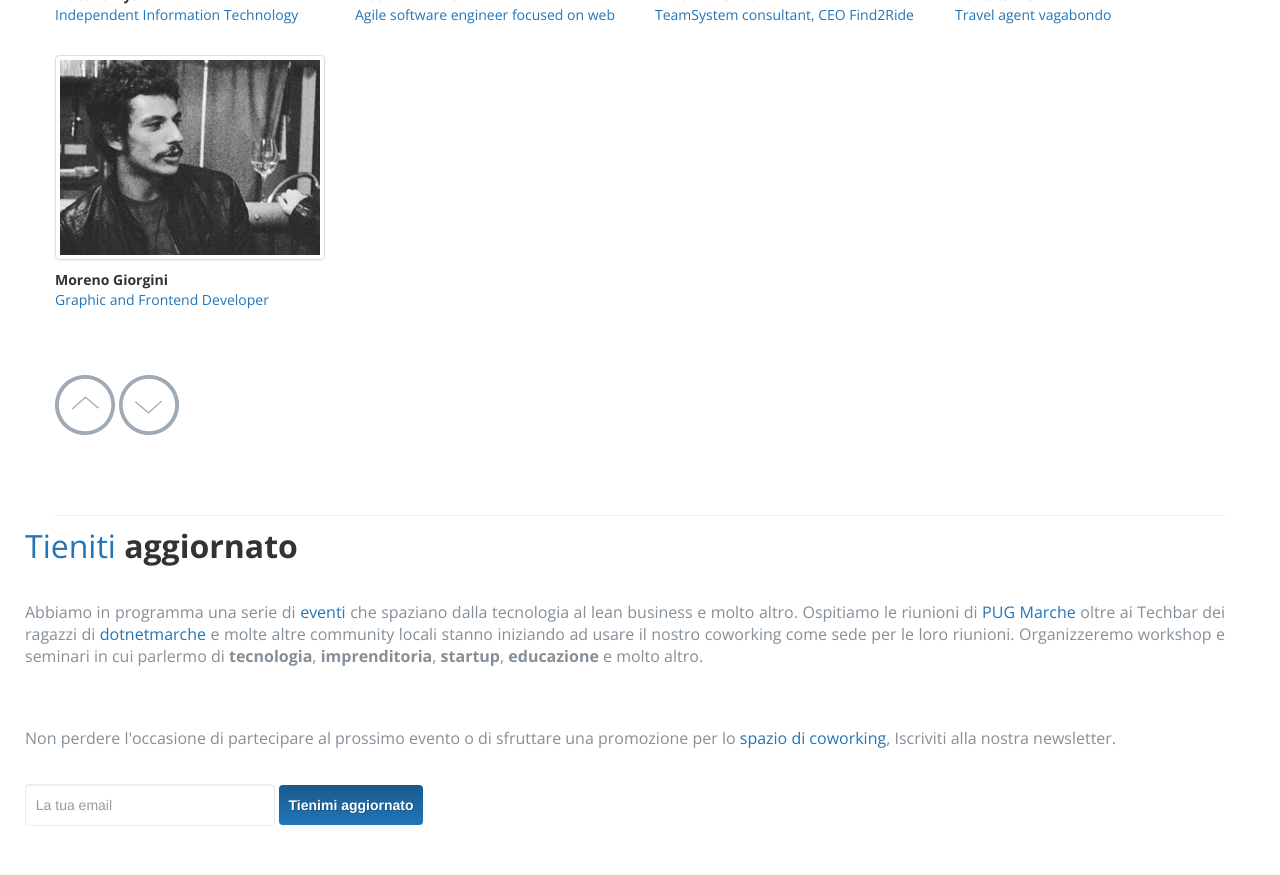
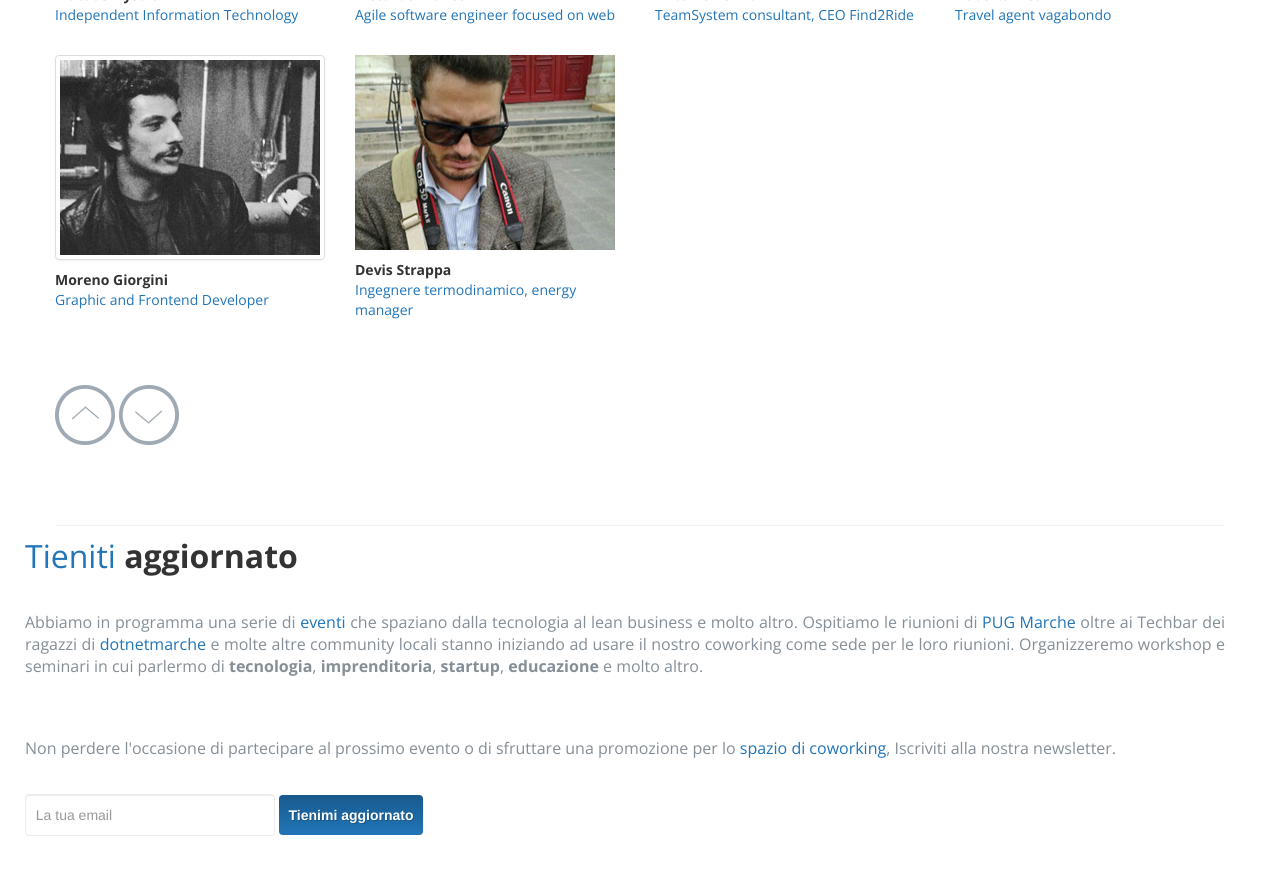
Before and after one commit to Cowo42/cowo42.github.io, a Jekyll site: the page built from index.html, in a window 1280 px wide and 900 px high, scrolled down 4205 px. Shown: the top 875 px of the window. Built offline with Jekyll 4.4.1, drawn with Linux system fonts in a browser that asks for light colours; comment, search, counter and statistics services are not loaded.

Commit message:
Aggiunto Devis

```diff
--- a/_includes/coworkers.html
+++ b/_includes/coworkers.html
@@ -70,6 +70,12 @@
                 <h5>Moreno Giorgini</a><br>
                 <span>Graphic and Frontend Developer</span></h5>
             </li>
+
+            <li class="span3">
+                <img src="img/coworkers/devis.jpg" style="width: 260px; height: 195px; margin-top:0px" alt="Devis Strappa">
+                <h5>Devis Strappa</a><br>
+                <span>Ingegnere termodinamico, energy manager</span></h5>
+            </li>
         </ul>
 
         {% include prevNext.html prev="cowo" next="opening" %}
```
Also changed, not shown: img/coworkers/devis.jpg (added).
